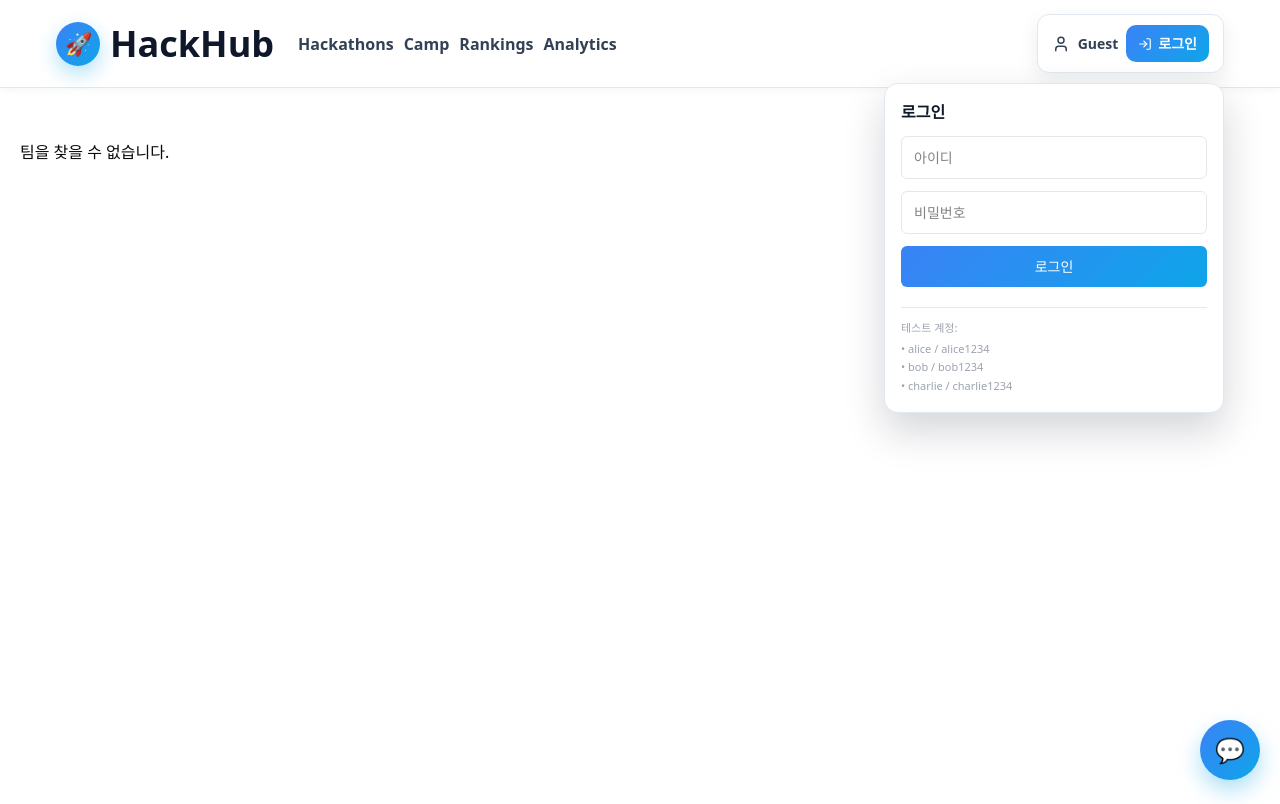
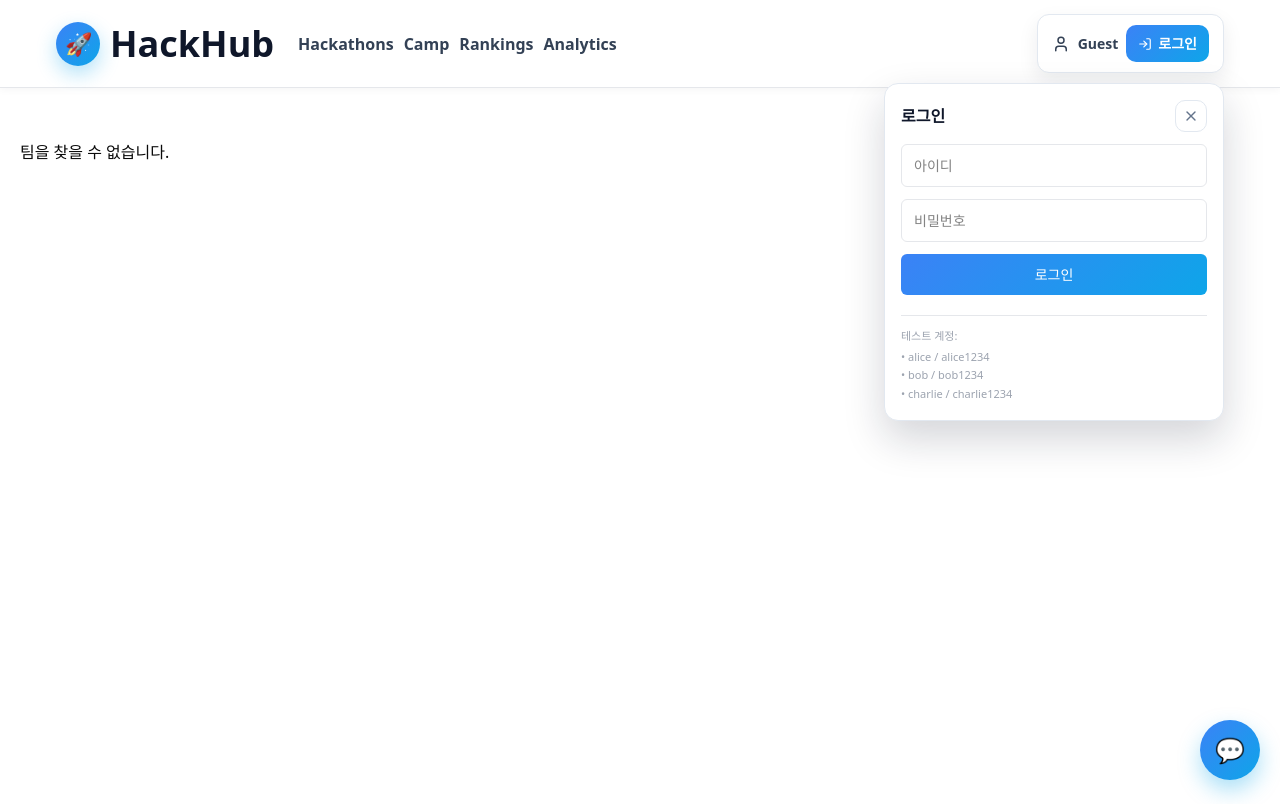
Before and after one commit to Daker-Team01/hackathon-platform, a React (Vite) app: page /camp/edit/1 in a window 1280 px wide. Both pictures are taken after a click on the button "로그인 열기". Built offline with nearby package versions, Linux system fonts and the light colour scheme.

Commit message:
refact : 로그인/마이페이지 위치 수정

```diff
--- a/src/App.tsx
+++ b/src/App.tsx
@@ -5,10 +5,15 @@ import Navbar from './components/Navbar'
 
 export default function App({ children }: { children: React.ReactNode }) {
   const [chatOpen, setChatOpen] = useState(false)
+  const [authCardOpen, setAuthCardOpen] = useState(false)
 
   return (
     <div className="min-h-screen bg-background">
-      <Navbar />
+      <Navbar
+        chatOpen={chatOpen}
+        authCardOpen={authCardOpen}
+        onAuthCardOpenChange={setAuthCardOpen}
+      />
 
       <main className="relative min-h-[calc(100vh-84px)]">
         <div className="container mx-auto py-8">
--- a/src/components/Navbar.tsx
+++ b/src/components/Navbar.tsx
@@ -1,26 +1,90 @@
 import { useEffect, useRef, useState } from 'react'
 import { Link } from 'react-router-dom'
-import { LogIn, User } from 'lucide-react'
+import { LogIn, User, X } from 'lucide-react'
 import { useUser } from '../contexts/UserContext'
 import LoginForm from './profile/LoginForm'
 import UserProfile from './profile/UserProfile'
 import NotificationPanel from './profile/NotificationPanel'
 
-export default function Navbar() {
+type Props = {
+  chatOpen?: boolean
+  authCardOpen?: boolean
+  onAuthCardOpenChange?: (open: boolean) => void
+}
+
+export default function Navbar({
+  chatOpen = false,
+  authCardOpen = false,
+  onAuthCardOpenChange
+}: Props) {
   const { isLoggedIn, user } = useUser()
-  const [openAuthCard, setOpenAuthCard] = useState(false)
   const authCardRef = useRef<HTMLDivElement>(null)
+  const [windowWidth, setWindowWidth] = useState(typeof window !== 'undefined' ? window.innerWidth : 1400)
+  const [authCardLayout, setAuthCardLayout] = useState({ top: 96, right: 536, maxHeight: 640 })
+
+  useEffect(() => {
+    const updateLayout = () => {
+      const vv = window.visualViewport
+      const vw = vv?.width ?? window.innerWidth
+      const vh = vv?.height ?? window.innerHeight
+      const isMobile = vw < 768
+      const horizontalMargin = isMobile ? 12 : 20
+      const verticalMargin = isMobile ? 12 : 20
+      const panelWidth = Math.max(320, Math.min(500, Math.floor(vw - horizontalMargin * 2)))
+      const safeBottomInset = vv
+        ? Math.max(0, window.innerHeight - (vv.height + vv.offsetTop))
+        : 0
+      const navbar = document.querySelector('[data-app-navbar="true"]') as HTMLElement | null
+      const navbarBottom = navbar?.getBoundingClientRect().bottom ?? 0
+      const topClearance = Math.max(verticalMargin, Math.ceil(navbarBottom) + 12)
+      const availableHeight = Math.max(
+        280,
+        Math.floor(vh - topClearance - (verticalMargin + safeBottomInset))
+      )
+      const panelHeight = Math.max(
+        Math.min(availableHeight, 900),
+        Math.min(420, availableHeight)
+      )
+      const panelRight = isMobile ? Math.max(12, Math.floor((vw - panelWidth) / 2)) : 20
+
+      setWindowWidth(window.innerWidth)
+      setAuthCardLayout({
+        top: Math.max(topClearance, Math.floor(vh - safeBottomInset - verticalMargin - panelHeight)),
+        right: panelRight + panelWidth + 16,
+        maxHeight: panelHeight
+      })
+    }
+
+    updateLayout()
+
+    window.addEventListener('resize', updateLayout)
+    window.visualViewport?.addEventListener('resize', updateLayout)
+    window.visualViewport?.addEventListener('scroll', updateLayout)
+
+    return () => {
+      window.removeEventListener('resize', updateLayout)
+      window.visualViewport?.removeEventListener('resize', updateLayout)
+      window.visualViewport?.removeEventListener('scroll', updateLayout)
+    }
+  }, [])
+
+  const openBesideChat = chatOpen && windowWidth >= 980
 
   useEffect(() => {
     const handleClickOutside = (event: MouseEvent) => {
+      const target = event.target as HTMLElement | null
+      if (target?.closest('[data-preserve-auth-card="true"]')) {
+        return
+      }
+
       if (!authCardRef.current?.contains(event.target as Node)) {
-        setOpenAuthCard(false)
+        onAuthCardOpenChange?.(false)
       }
     }
 
     const handleEscape = (event: KeyboardEvent) => {
       if (event.key === 'Escape') {
-        setOpenAuthCard(false)
+        onAuthCardOpenChange?.(false)
       }
     }
 
@@ -35,6 +99,7 @@ export default function Navbar() {
 
   return (
     <header
+      data-app-navbar="true"
       style={{
         position: 'sticky',
         top: 0,
@@ -97,7 +162,7 @@ export default function Navbar() {
 
         <div ref={authCardRef} style={{ position: 'relative' }}>
           <button
-            onClick={() => setOpenAuthCard((prev) => !prev)}
+            onClick={() => onAuthCardOpenChange?.(!authCardOpen)}
             style={{
               display: 'inline-flex',
               alignItems: 'center',
@@ -109,7 +174,7 @@ export default function Navbar() {
               boxShadow: '0 8px 20px rgba(15, 23, 42, 0.08)',
               cursor: 'pointer'
             }}
-            aria-expanded={openAuthCard}
+            aria-expanded={authCardOpen}
             aria-label={isLoggedIn ? '마이페이지 열기' : '로그인 열기'}
           >
             {isLoggedIn ? <User size={18} color="#334155" /> : <User size={18} color="#334155" />}
@@ -135,26 +200,56 @@ export default function Navbar() {
             </span>
           </button>
 
-          {openAuthCard && (
+          {authCardOpen && (
             <div
               style={{
-                position: 'absolute',
-                top: 'calc(100% + 10px)',
-                right: 0,
+                position: openBesideChat ? 'fixed' : 'absolute',
+                top: openBesideChat ? authCardLayout.top : 'calc(100% + 10px)',
+                right: openBesideChat ? authCardLayout.right : 0,
                 width: 340,
-                maxHeight: 'min(75vh, 760px)',
+                maxHeight: openBesideChat ? authCardLayout.maxHeight : 'min(75vh, 760px)',
                 overflowY: 'auto',
                 backgroundColor: '#FFFFFF',
                 border: '1px solid #e2e8f0',
                 borderRadius: 14,
                 boxShadow: '0 18px 40px rgba(15, 23, 42, 0.18)',
                 padding: 16,
-                zIndex: 1003
+                zIndex: 1003,
+                transition: 'top 0.3s ease, right 0.3s ease, max-height 0.3s ease'
               }}
             >
-              <h3 style={{ margin: '0 0 12px 0', fontSize: 16, fontWeight: 700, color: '#0f172a' }}>
-                {isLoggedIn ? '마이페이지' : '로그인'}
-              </h3>
+              <div
+                style={{
+                  display: 'flex',
+                  alignItems: 'center',
+                  justifyContent: 'space-between',
+                  gap: 12,
+                  marginBottom: 12
+                }}
+              >
+                <h3 style={{ margin: 0, fontSize: 16, fontWeight: 700, color: '#0f172a' }}>
+                  {isLoggedIn ? '마이페이지' : '로그인'}
+                </h3>
+                <button
+                  onClick={() => onAuthCardOpenChange?.(false)}
+                  style={{
+                    display: 'inline-flex',
+                    alignItems: 'center',
+                    justifyContent: 'center',
+                    width: 32,
+                    height: 32,
+                    borderRadius: 10,
+                    border: '1px solid #e2e8f0',
+                    backgroundColor: '#FFFFFF',
+                    color: '#64748b',
+                    cursor: 'pointer'
+                  }}
+                  aria-label="접기"
+                  title="접기"
+                >
+                  <X size={16} />
+                </button>
+              </div>
               {isLoggedIn ? (
                 <>
                   <UserProfile />
--- a/src/components/chat/ChatButton.tsx
+++ b/src/components/chat/ChatButton.tsx
@@ -10,6 +10,7 @@ export default function ChatButton({ onClick, open }: Props) {
   return (
     <button
       onClick={onClick}
+      data-preserve-auth-card="true"
       aria-label="채팅 열기"
       style={{
         position: "fixed",
--- a/src/components/chat/ChatPanel.tsx
+++ b/src/components/chat/ChatPanel.tsx
@@ -35,11 +35,23 @@ export default function ChatPanel({ open, onClose }: Props) {
       const verticalMargin = isMobile ? 12 : 20
 
       const nextWidth = Math.max(320, Math.min(500, Math.floor(vw - horizontalMargin * 2)))
-      const nextHeight = Math.max(420, Math.min(900, Math.floor(vh - verticalMargin * 2)))
 
       const safeBottomInset = vv
         ? Math.max(0, window.innerHeight - (vv.height + vv.offsetTop))
         : 0
+
+      const navbar = document.querySelector('[data-app-navbar="true"]') as HTMLElement | null
+      const navbarBottom = navbar?.getBoundingClientRect().bottom ?? 0
+      const topClearance = Math.max(verticalMargin, Math.ceil(navbarBottom) + 12)
+      const availableHeight = Math.max(
+        280,
+        Math.floor(vh - topClearance - (verticalMargin + safeBottomInset))
+      )
+
+      const nextHeight = Math.max(
+        Math.min(availableHeight, 900),
+        Math.min(420, availableHeight)
+      )
 
       setPanelWidth(nextWidth)
       setPanelHeight(nextHeight)
@@ -111,6 +123,7 @@ export default function ChatPanel({ open, onClose }: Props) {
       {open && (
         <div
           onClick={onClose}
+          data-preserve-auth-card="true"
           style={{
             position: 'fixed',
             top: 0,
@@ -154,6 +167,7 @@ export default function ChatPanel({ open, onClose }: Props) {
             <b>Hackathon Chat</b>
             <button
               onClick={onClose}
+              data-preserve-auth-card="true"
               style={{
                 border: 'none',
                 background: 'none',
```
